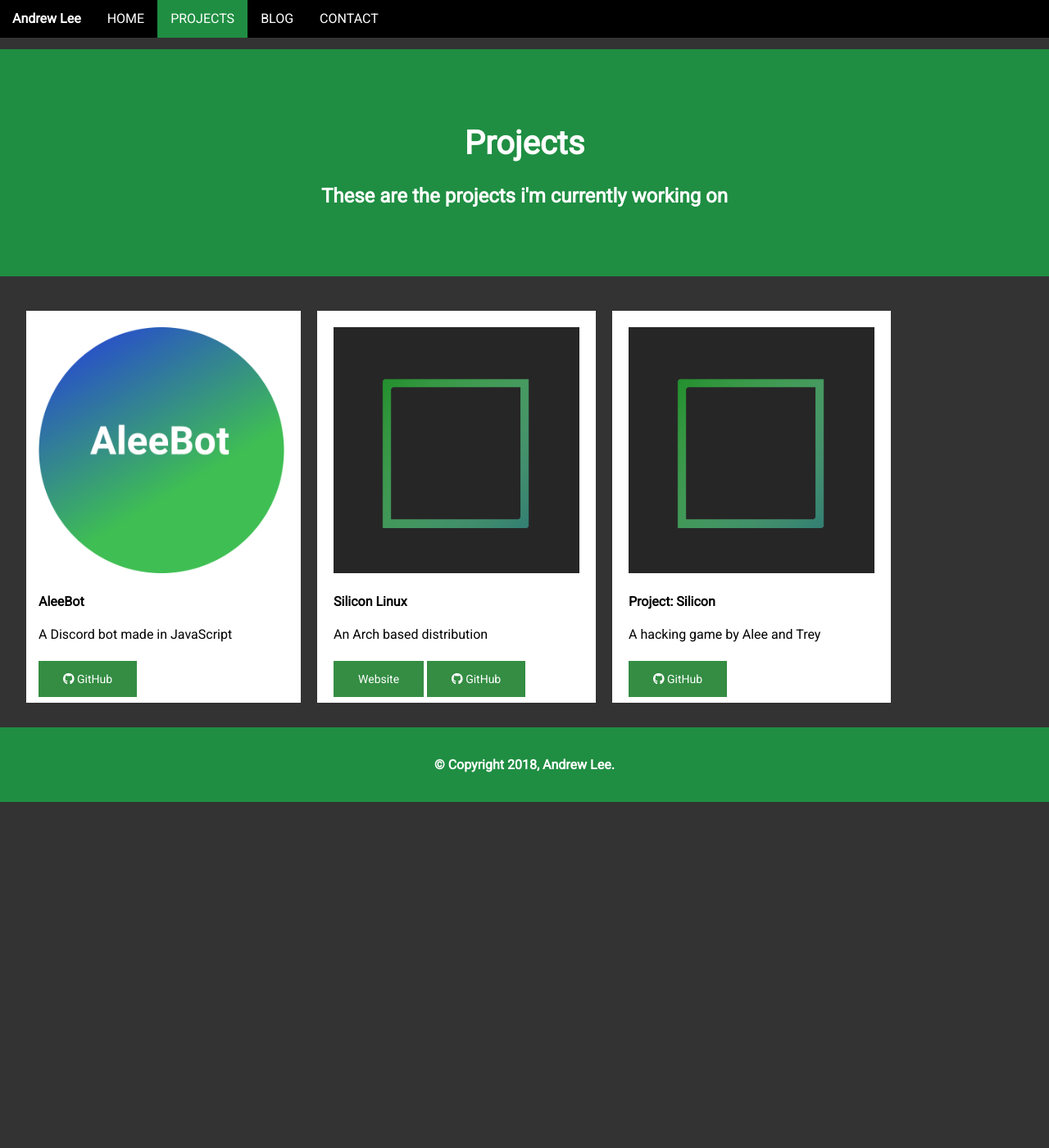
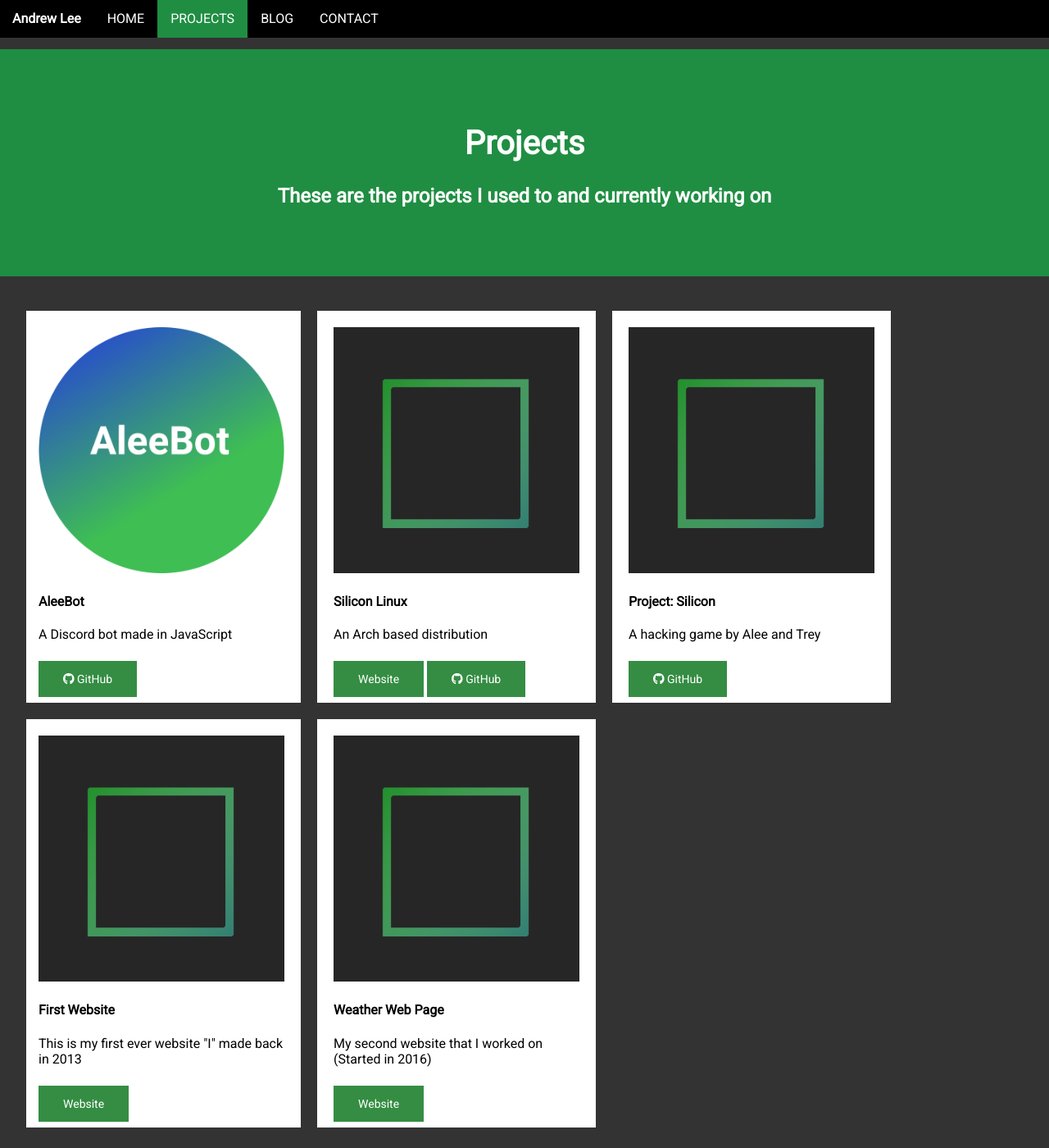
Before and after one commit to Alee14/personal-website, a Jekyll site: the page built from projects.md, in a window 1280 px wide and 1400 px high. Shown: the whole window at 82% size. Built offline with Jekyll 4.4.1, drawn with Linux system fonts in a browser that asks for light colours; nearby versions of some CDN libraries.

Commit message:
Added my 2 websites

```diff
--- a/projects.md
+++ b/projects.md
@@ -1,7 +1,7 @@
 ---
 layout: default
 title: Projects
-description: These are the projects i'm currently working on
+description: These are the projects I used to and currently working on
 ---
 
  <div class="row-cards">
@@ -34,4 +34,23 @@ description: These are the projects i'm currently working on
      <a href="https://github.com/UniverseDevGroup/Project-Silicon" class="btn default"><i class="fab fa-github"></i> GitHub</a>
   </div>
 </div>
+<div class="card">
+  <img src="./assets/silicon-linux.png" alt="Logo" style="width:100%">
+  <div class="container-card">
+    <h4><b>First Website</b></h4>
+    <p>This is my first ever website "I" made back in 2013</p>
+    <br>
+     <a href="https://d157rqmxrxj6ey.cloudfront.net/aleetest12/36578/" class="btn default">Website</a>
+  </div>
 </div>
+<div class="card">
+  <img src="./assets/silicon-linux.png" alt="Logo" style="width:100%">
+  <div class="container-card">
+    <h4><b>Weather Web Page</b></h4>
+    <p>My second website that I worked on (Started in 2016)</p>
+    <br>
+     <a href="https://thimbleprojects.org/aleetest12/30865/" class="btn default">Website</a>
+  </div>
+</div>
+
+</div>
```
